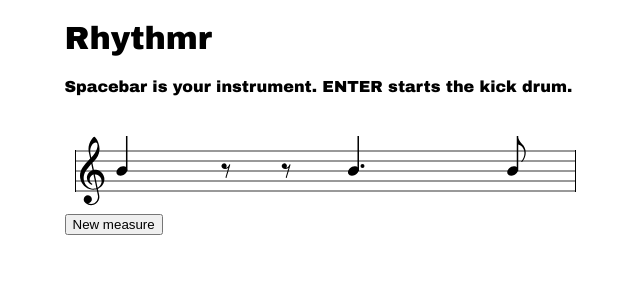
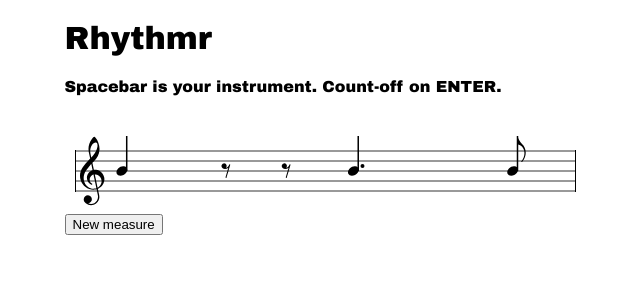
Before and after one commit to pjsinco/p3.10rempatrick.com, a PHP site: page / in a window 1280 px wide. Shown: the top 300 px of the page, without its empty margins (318-958 px from the left). Run offline with PHP 8.4, Linux system fonts and the light colour scheme; some libraries are stand-ins or nearby versions.

Commit message:
makes minor text change

```diff
--- a/index.php
+++ b/index.php
@@ -10,7 +10,10 @@
       <p>Spacebar is your instrument.
 <!--       <p>Play the notated rhythm using the spacebar.<br> -->
 <!--       Express a note's duration by holding down the spacebar.<br> -->
-      ENTER starts the kick drum.</p>
+<!--       One-bar count off on ENTER.</p> -->
+<!--       ENTER starts the kick drum.</p> -->
+<!--       ENTER starts the count off.</p> -->
+      Count-off on ENTER.</p>
       <div id='count-in'></div>
       <canvas id='notation' width=550 height=100></canvas>
 
```
